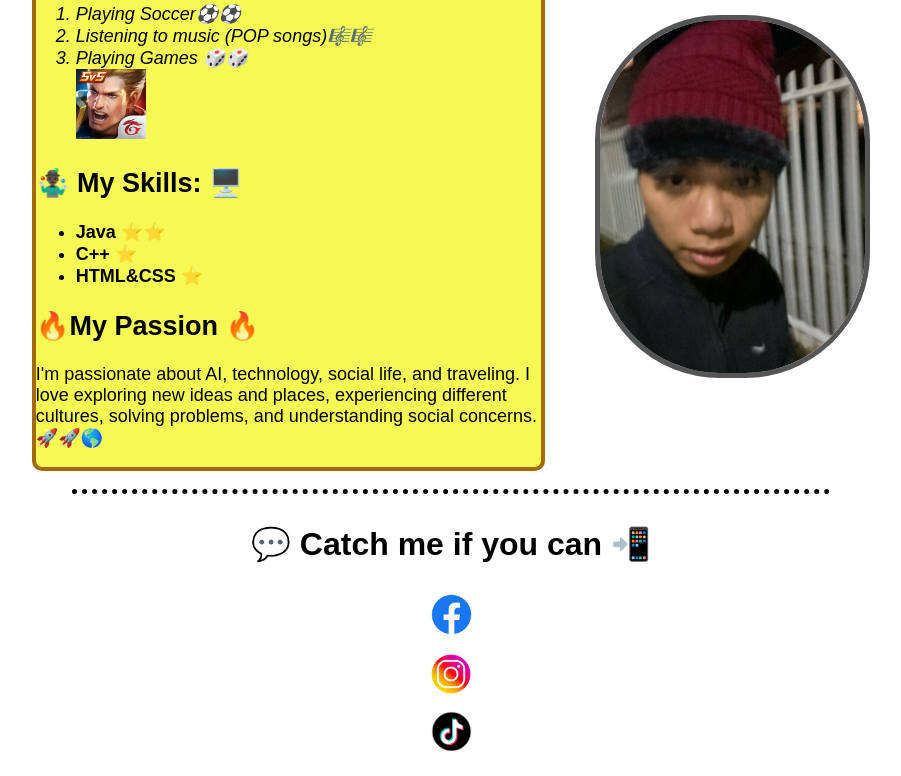
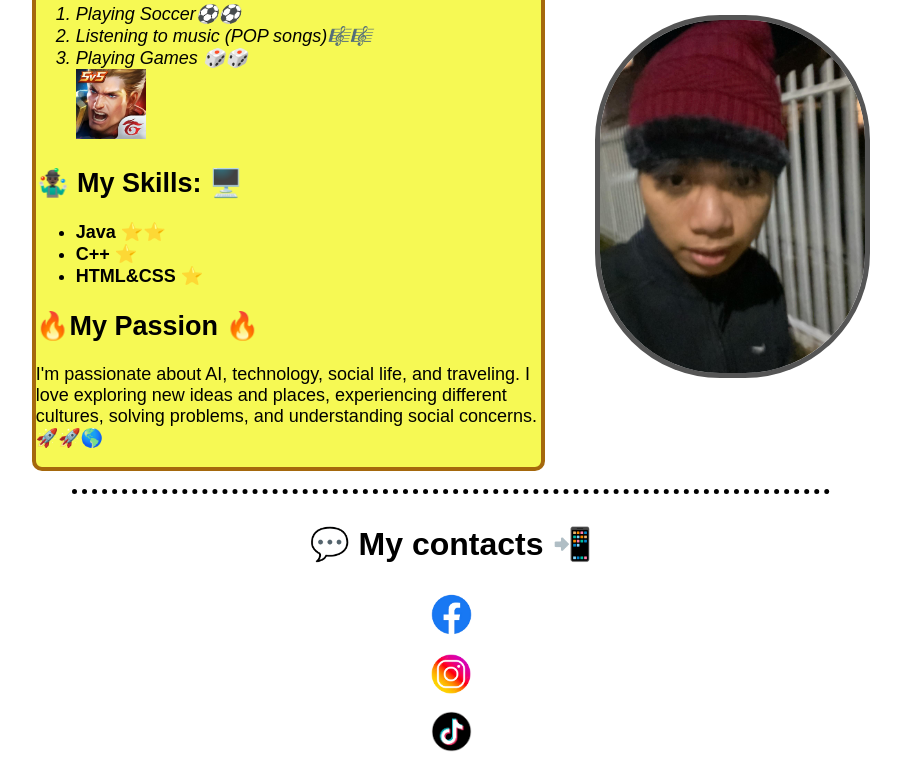
Before and after one commit to danlearningdev/MyPortfolioWeb, a plain HTML site: page index.html in a window 1280 px wide. Shown: the part 393-1169 px from the top of the page, without its empty margins (189-1090 px from the left). Drawn offline with Linux system fonts and the light colour scheme.

Commit message:
updated index.html

```diff
--- a/index.html
+++ b/index.html
@@ -139,7 +139,7 @@
     <div class="horizontal_line"></div>
   </center>
   <center>
-  <h1>💬 Catch me if you can 📲</h1>
+  <h1>💬 My contacts 📲</h1>
   <a href="https://www.facebook.com/dat.nguyen.978168/" target="_blank" class="social-icons">
     <img src="facebooklogo.png" width="105px" alt="Facebook Logo">
   </a>
```
